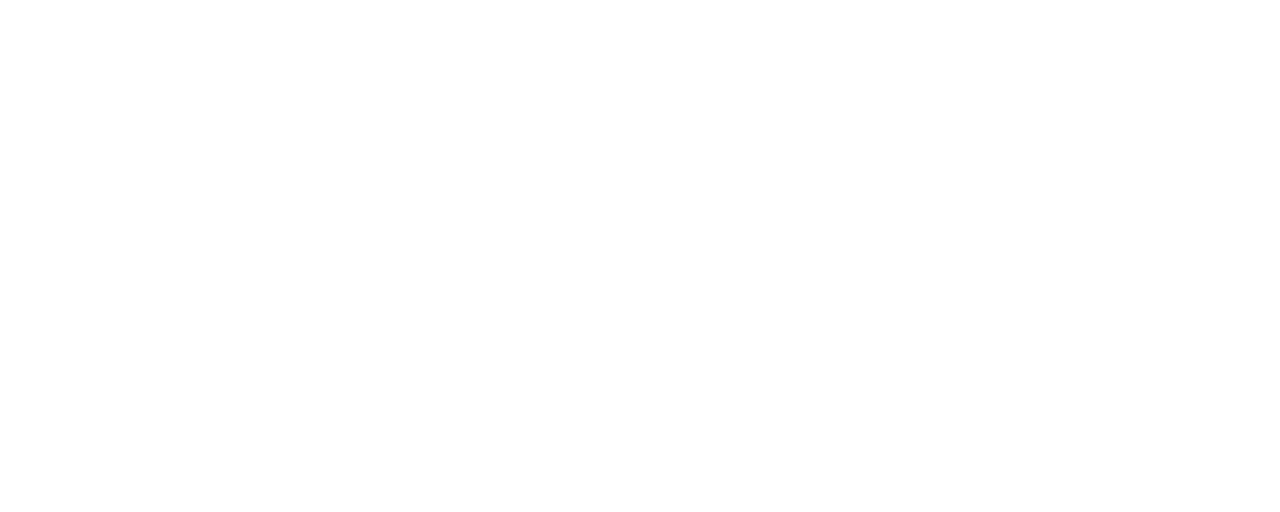
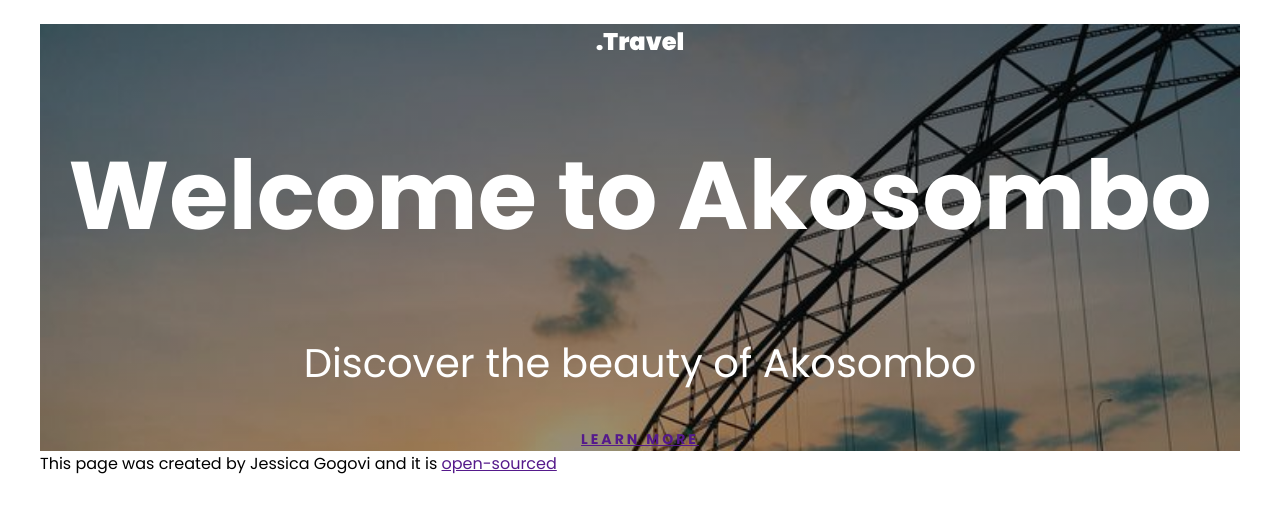
Before and after one commit to jadsika/responsive-add-on, a plain HTML site: page index.html in a window 1280 px wide. Drawn offline with Linux system fonts and the light colour scheme; a web font is replaced by a local one.

Commit message:
rearranged the folders

```diff
--- a/index.html
+++ b/index.html
@@ -13,6 +13,16 @@
     <title>Welcome to Akosombo</title>
   </head>
   <body>
+    <div class="container">
+        <header>
+            <h3>.Travel</h3>
+        <h1>Welcome to Akosombo</h1>
+        <h2>Discover the beauty of Akosombo</h2>
+        <a href="">Learn more</a>
+        </header>
 
+
+        <footer>This page was created by Jessica Gogovi and it is  <a href="" target="_blank">open-sourced</a></footer>
+    </div>
   </body>
 </html>
--- a/src/styles.css
+++ b/src/styles.css
@@ -1,7 +1,41 @@
-h1{
-    font-family: poppins;
-    font-size: 30px;
-    color: #000;
+body{
+    font-family: Poppins, sans-serif;
+}
+.container {
+  margin: 0 auto;
+  max-width: 1200px;
+}
+
+header {
+  background-image: linear-gradient(rgba(0,0,0,0.4),rgba(0,0,0,0.3)), url(../images/adomi.jpg);
+  background-repeat: no-repeat;
+  background-size: cover;
+  color: white;
+  text-align: center;
+}
+
+header h1 {
+  font-size: 96px;
+  font-weight: 700;
+  line-height: 1.5;
+
+}
+header h2 {
+  font-size: 40px;
+  font-weight: 400;
+  line-height: 1.5;
+}
+header h3{
+    font-size: 24px;
+    font-weight: 900;
+    line-height: 1.5;
+}
+header a{
+    font-weight: 700;
+    font-size: 14px;
+    line-height: 1.5;
+    text-transform: uppercase;
+    letter-spacing: 3px;
     text-align: center;
-    margin-top: 20px;
+
 }
```
Also changed, not shown: images/36d99bd2-caf9-41de-a0f9-2e5d054f341f.jpg (renamed from src/images/36d99bd2-caf9-41de-a0f9-2e5d054f341f.jpg), images/A bridge in Akosombo, Ghana (1).jpg (renamed from src/images/A bridge in Akosombo, Ghana (1).jpg), images/A bridge in Akosombo, Ghana.jpg (renamed from src/images/A bridge in Akosombo, Ghana.jpg), images/The Royal Senchi Hotel in Akosombo - Ghana, by me….jpg (renamed from src/images/The Royal Senchi Hotel in Akosombo - Ghana, by me….jpg), images/adomi.jpg (renamed from src/images/Adomi Bridge #Ghana.jpg), images/ak.jpg (renamed from src/images/ak.jpg), images/akosombo.jpg (renamed from src/images/akosombo.jpg), images/ca41889a-58a4-4e6d-8543-f4b4e7787d35.jpg (renamed from src/images/ca41889a-58a4-4e6d-8543-f4b4e7787d35.jpg).
